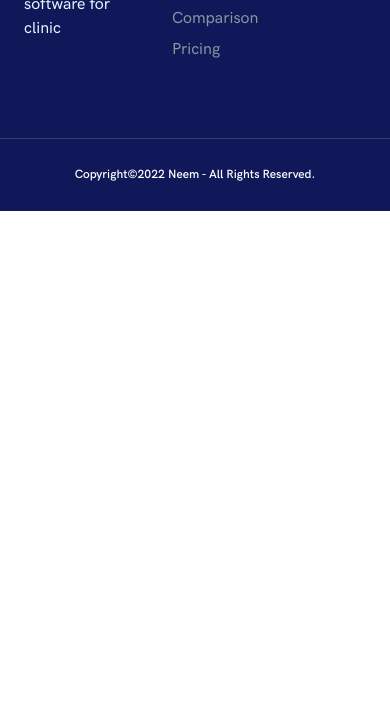
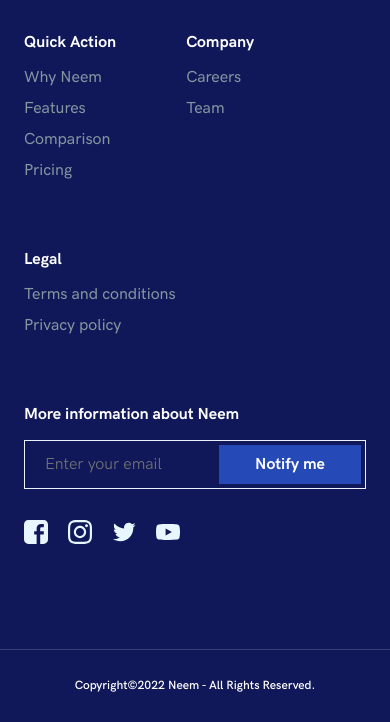
Before and after one commit to Volha-Hancharenka/doctor, a plain HTML site: page index.html in a window 390 px wide. Shown: the part 7460-8182 px from the top of the page. Before the commit the page ends 7671 px from the top, so only its background shows below. Drawn offline with Linux system fonts and the light colour scheme.

Commit message:
footerdone

```diff
--- a/scss/style.scss
+++ b/scss/style.scss
@@ -31,16 +31,14 @@
 }
 .footer {
   background-color: #101859;
-
   &__body {
-    display: flex;
-    flex-direction: column;
   }
   &__container {
     display: flex;
     padding-top: 71px;
     padding-bottom: 61px;
-    @media (max-width: 500px) {
+    @media (max-width: 768px) {
+      flex-direction: column;
       padding-top: 40px;
     }
   }
@@ -58,6 +56,17 @@
     display: flex;
     margin-left: 30px;
     gap: 74px;
+    @media (max-width: 1044px) {
+      gap: 40px;
+      margin-left: 20px;
+    }
+    @media (max-width: 768px) {
+      flex-wrap:wrap;
+      gap:70px;
+      margin-left: 0px;
+      margin-top: 40px;
+      margin-bottom: 40px;
+    }
   }
   &__list {
     display: flex;
@@ -87,7 +96,7 @@
   }
 }
 .row {
-  border-top: 1px solid #D9DBDF33;
+  border-top: 1px solid #d9dbdf33;
   &__container {
   }
   &__text {
@@ -107,31 +116,68 @@
     color: #ffffff;
     margin-bottom: 16px;
   }
-  &__form {
+  /*&__form {
     margin-bottom: 31px;
     max-width: 381px;
+    width: 100%;
+    height: 49px;
+    border: 1px solid #ecf1ff;
+    display: flex;
+    align-items: center;
+    padding-right: 4px;
+    padding-left: 16px;
     input {
-      padding: 12px 16px;
       font-size: 16px;
       font-weight: 400;
       line-height: 21px;
       background-color: #101859;
-      border: 1px solid #ecf1ff;
     }
     button {
       max-width: 142px;
+      height: 41px;
       background-color: #2549b6;
       color: #ffffff;
-      font-family: HK Grotesk;
       font-size: 16px;
       font-weight: 700;
       line-height: 19px;
-      text-align: center;
       padding: 12px 36px;
+    }
+  }*/
+  &__form {
+    display: grid;
+    background-color: #101859;
+    border: 1px solid #ecf1ff;
+    grid-template-columns: minmax(145px, 1fr) minmax(80px, 142px);
+    height: 49px;
+    padding: 4px;
+    input {
+      padding-left: 16px;
+      background-color: #101859;
+      font-size: 16px;
+      font-weight: 400;
+      line-height: 21px;
+      transition: all 0.3s ease;
+      &:focus {
+        background-color: #fff;
+      }
+    }
+    button {
+      background-color: #2549b6;
+      color: #ffffff;
+      font-size: 16px;
+      font-weight: 700;
+      line-height: 19px;
+      transition: all 0.3s ease;
+      &:hover,
+      &:focus {
+        border: 1px solid #fff;
+        background-color: #101859;
+      }
     }
   }
   &__icon {
     display: flex;
     gap: 20px;
+    margin-top: 31px;
   }
 }
```
Also changed, not shown: css/style.css, 1 other file.
